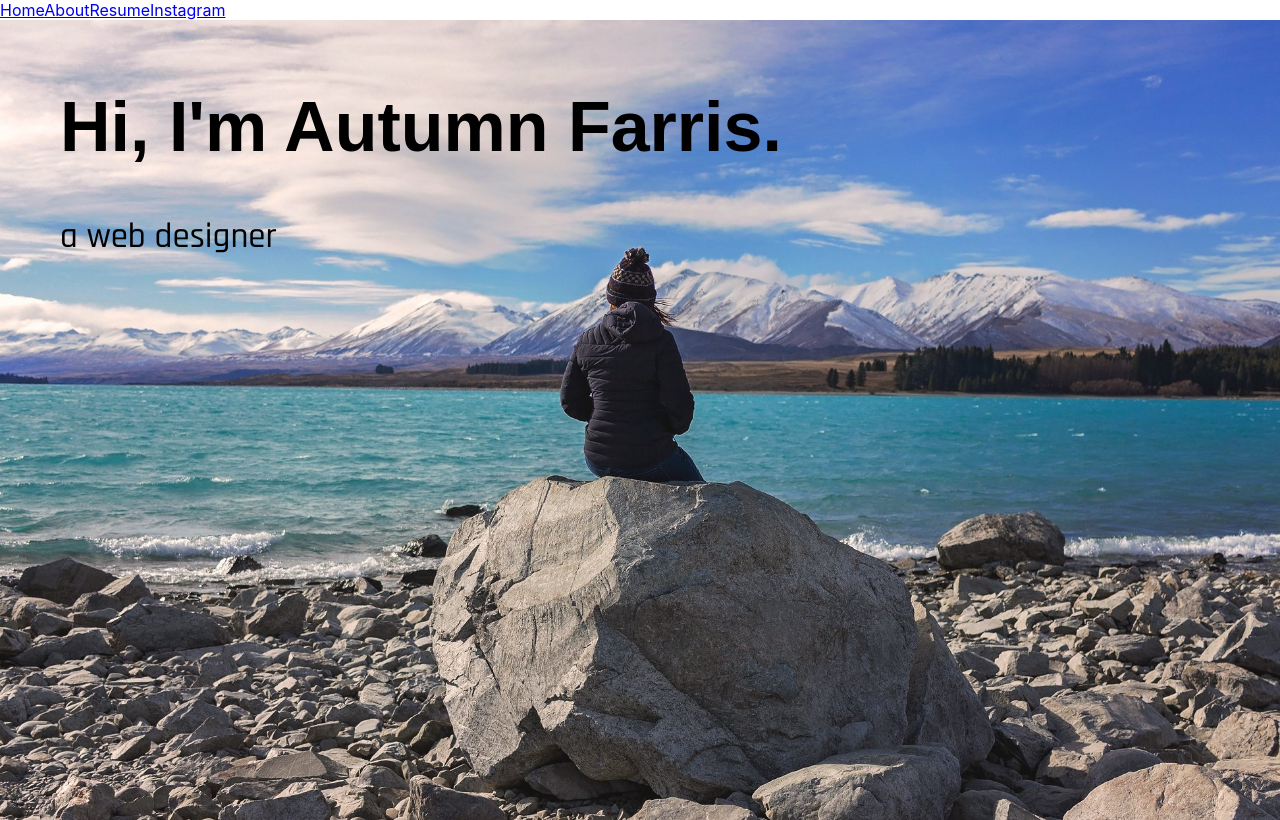
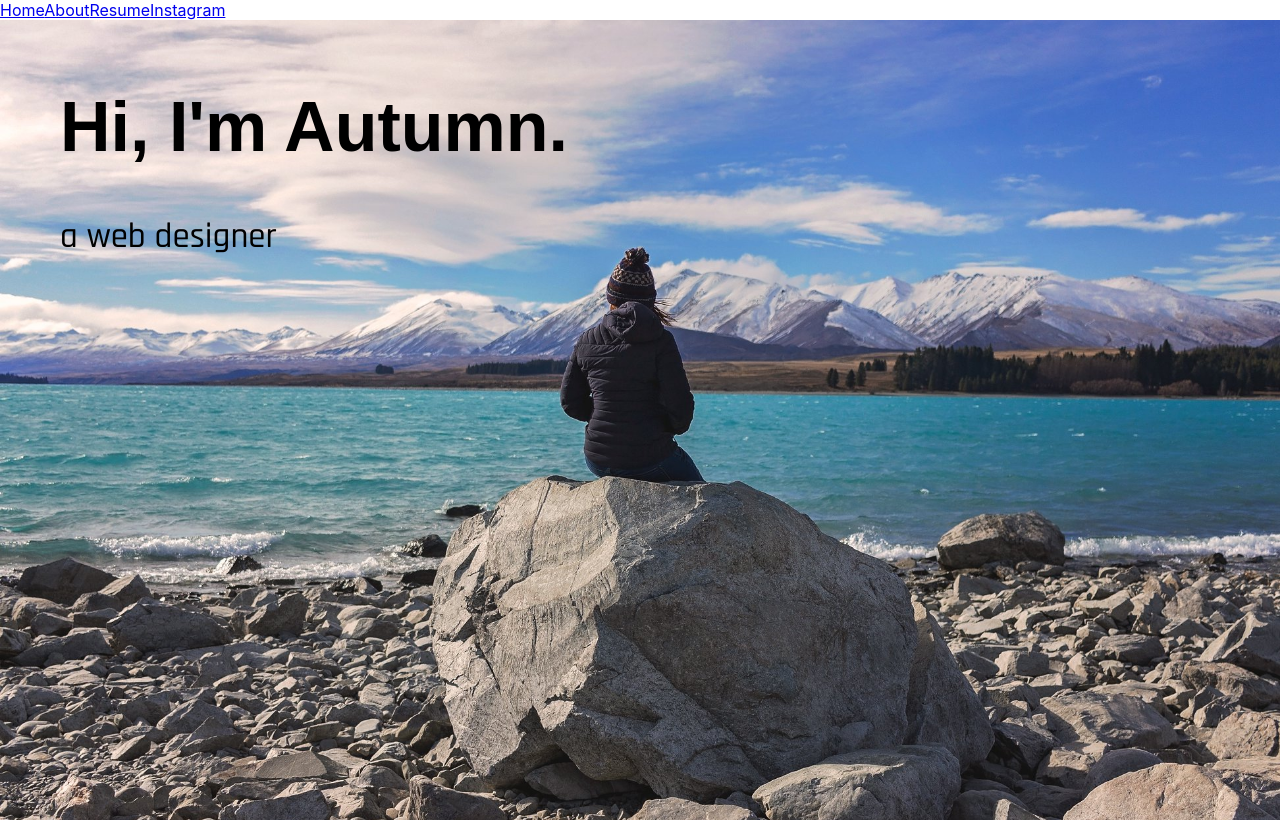
Before and after one commit to AutumnFarris/autumnfarris.com, a React (Create React App) app: page / in a window 1280 px wide. Built offline with nearby package versions, Linux system fonts and the light colour scheme.

Commit message:
remove last name

```diff
--- a/src/components/home/Home.js
+++ b/src/components/home/Home.js
@@ -5,7 +5,7 @@ const home = () => {
     return (
       <div class="bg">
         <div class="introduction">
-          <h1>Hi, I'm Autumn Farris.</h1>
+          <h1>Hi, I'm Autumn.</h1>
           <p>a web designer</p>
         </div>
       </div>
```
